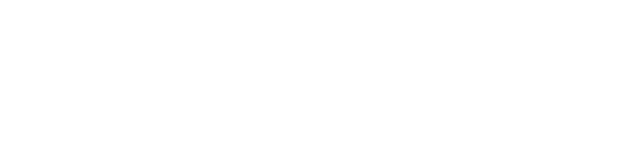
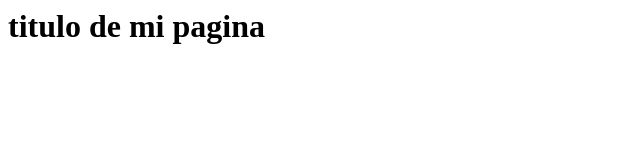
Before and after one commit to KittyLore/Nuevo, a plain HTML site: page index.html in a window 1280 px wide. Shown: the whole page, without its empty margins (0-640 px from the left). Drawn offline with Linux system fonts and the light colour scheme.

Commit message:
Primera actualizacion
Mi primer cambio de mi pagina

```diff
--- a/index.html
+++ b/index.html
@@ -1,2 +1,18 @@
 
 <html>
+
+
+
+
+<head>
+
+</head>
+
+<body>
+
+
+    <h1> titulo de mi pagina</h1>
+
+</body>
+
+</html>
```
